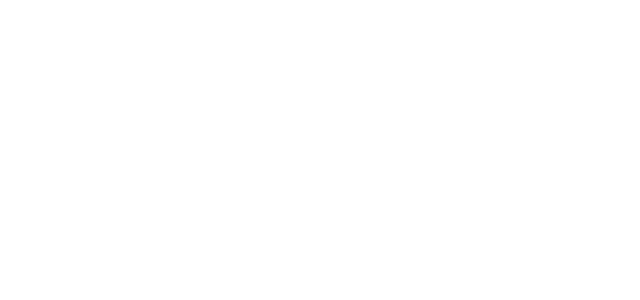
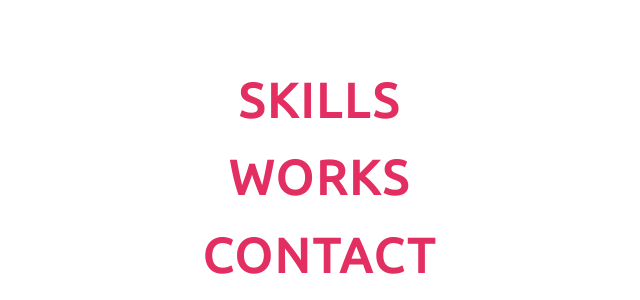
Before and after one commit to joker7t/porfolio, a React (Create React App) app: page / in a window 1280 px wide. Shown: the part 2333-2633 px from the top of the page, without its empty margins (319-959 px from the left). Before the commit the page ends 2400 px from the top, so only its background shows below. Built offline with nearby package versions, Linux system fonts and the light colour scheme.

Commit message:
add heading text

```diff
--- a/package.json
+++ b/package.json
@@ -9,12 +9,12 @@
     "bootstrap": "^4.5.0",
     "classnames": "^2.2.6",
     "d3-ease": "^1.0.6",
-    "pts": "^0.9.4",
+    "gsap": "^3.4.2",
     "react": "^16.13.1",
     "react-bootstrap": "^1.0.1",
     "react-dom": "^16.13.1",
     "react-ga": "^3.0.0",
-    "react-move": "^6.1.0",
+    "react-gsap": "^2.2.1",
     "react-reveal": "^1.2.2",
     "react-router-dom": "^5.2.0",
     "react-scripts": "3.4.1",
--- a/src/components/Landing.js
+++ b/src/components/Landing.js
@@ -2,6 +2,9 @@
 import Home from './home/Home';
 import About from './about/About';
 import { Element } from 'react-scroll';
+import Contact from './contact/Contact';
+import Skills from './Skills/Skills';
+import Works from './works/Works';
 
 const Landing = () => {
     return (
@@ -12,6 +15,15 @@
             <Element name='about'>
                 <About />
             </Element>
+            <Element name='skills'>
+                <Skills />
+            </Element>
+            <Element name='works'>
+                <Works />
+            </Element>
+            <Element name='contact'>
+                <Contact />
+            </Element>
 
         </div>
     );
--- /dev/null
+++ b/src/components/Skills/Skills.js
@@ -0,0 +1,15 @@
+import React from 'react';
+import Heading from '../util/Heading';
+import { Container, Row, Col } from "react-bootstrap";
+
+const Skills = () => {
+    return (
+        <Container>
+            <Row>
+                <Heading text='Skills' />
+            </Row>
+        </Container>
+    );
+}
+
+export default Skills;
--- a/src/components/about/About.js
+++ b/src/components/about/About.js
@@ -2,11 +2,15 @@
 import style from './css/About.module.scss';
 import { Container, Row, Col } from 'react-bootstrap';
 import Avatar from '../../resources/images/avatar.JPG';
+import Heading from "../util/Heading";
 
 const About = () => {
 
     return (
         <Container className={style.About} style={{ minHeight: '200vh' }}>
+            <Row>
+                <Heading text='about' />
+            </Row>
             <Row>
                 <Col md={4} className='p-3'>
                     <img className={style.AboutAvatar} src={Avatar} alt='Toan Nguyen' />
--- a/src/components/about/Header.js
+++ b/src/components/about/Header.js
@@ -39,7 +39,7 @@
                             <div className={style.HeaderButtonLetter}>u</div>
                             <div className={style.HeaderButtonLetter}>t</div>
                         </Nav.Link>
-                        <Nav.Link className={style.HeaderButton}>
+                        <Nav.Link className={style.HeaderButton} onClick={() => scrollToElement('skills')}>
                             <div className={style.HeaderButtonLetter}>S</div>
                             <div className={style.HeaderButtonLetter}>k</div>
                             <div className={style.HeaderButtonLetter}>i</div>
@@ -47,14 +47,14 @@
                             <div className={style.HeaderButtonLetter}>l</div>
                             <div className={style.HeaderButtonLetter}>s</div>
                         </Nav.Link>
-                        <Nav.Link className={style.HeaderButton}>
+                        <Nav.Link className={style.HeaderButton} onClick={() => scrollToElement('works')}>
                             <div className={style.HeaderButtonLetter}>W</div>
                             <div className={style.HeaderButtonLetter}>o</div>
                             <div className={style.HeaderButtonLetter}>r</div>
                             <div className={style.HeaderButtonLetter}>k</div>
                             <div className={style.HeaderButtonLetter}>s</div>
                         </Nav.Link>
-                        <Nav.Link className={style.HeaderButton}>
+                        <Nav.Link className={style.HeaderButton} onClick={() => scrollToElement('contact')}>
                             <div className={style.HeaderButtonLetter}>C</div>
                             <div className={style.HeaderButtonLetter}>o</div>
                             <div className={style.HeaderButtonLetter}>n</div>
--- /dev/null
+++ b/src/components/contact/Contact.js
@@ -0,0 +1,15 @@
+import React from 'react';
+import { Container, Row, Col } from "react-bootstrap";
+import Heading from '../util/Heading';
+
+const Contact = () => {
+    return (
+        <Container>
+            <Row>
+                <Heading text='Contact' />
+            </Row>
+        </Container>
+    );
+}
+
+export default Contact;
--- /dev/null
+++ b/src/components/util/Heading.js
@@ -0,0 +1,18 @@
+import React from 'react';
+import style from './css/Heading.module.scss';
+
+const Heading = ({ text }) => {
+    return (
+        <div className='mx-auto'>
+            <h2 className={style.Heading}>
+                <span className={style.HeadingText}>
+                    <span className={`${style.HeadingLine} ${style.HeadingLineTop}`}></span>
+                    <span className="letters">{text}</span>
+                    <span className={`${style.HeadingLine} ${style.HeadingLineTop}`}></span>
+                </span>
+            </h2>
+        </div>
+    );
+}
+
+export default Heading;
--- /dev/null
+++ b/src/components/util/css/Heading.module.scss
@@ -0,0 +1,47 @@
+@import '../../../resources/css/variables.scss';
+@import '../../../resources/css/mixins/respond';
+
+.Heading {
+    font-weight: 900;
+    font-size: 3rem;
+    color: $color-tertiary;
+    text-transform: uppercase;
+    letter-spacing: 3px;
+    font-family: 'Ubuntu', sans-serif;
+
+    @include respond('phone'){
+      font-size: 2rem;
+    }
+
+  &Letter {
+    display: inline-block;
+    line-height: 1em;
+  }
+
+  &Text {
+    position: relative;
+    display: inline-block;
+    padding-top: 0.1em;
+    padding-right: 0.05em;
+    padding-bottom: 0.15em;
+  }
+
+  &Line {
+    opacity: 0;
+    position: absolute;
+    left: 0;
+    height: 3px;
+    width: 100%;
+    background-color: $color-tertiary;
+    transform-origin: 0 0;
+  }
+
+  &LineTop {
+      top: 0;
+  }
+
+  &LineBottom {
+      bottom: 0;
+  }
+
+}
--- /dev/null
+++ b/src/components/works/Works.js
@@ -0,0 +1,15 @@
+import React from 'react';
+import Heading from '../util/Heading';
+import { Container, Row, Col } from "react-bootstrap";
+
+const Works = () => {
+    return (
+        <Container>
+            <Row>
+                <Heading text='Works' />
+            </Row>
+        </Container>
+    );
+}
+
+export default Works;
```
Also changed, not shown: src/components/contact/css/Contact.module.scss (added), 1 other file (tests, documents, lock files or other folders).
